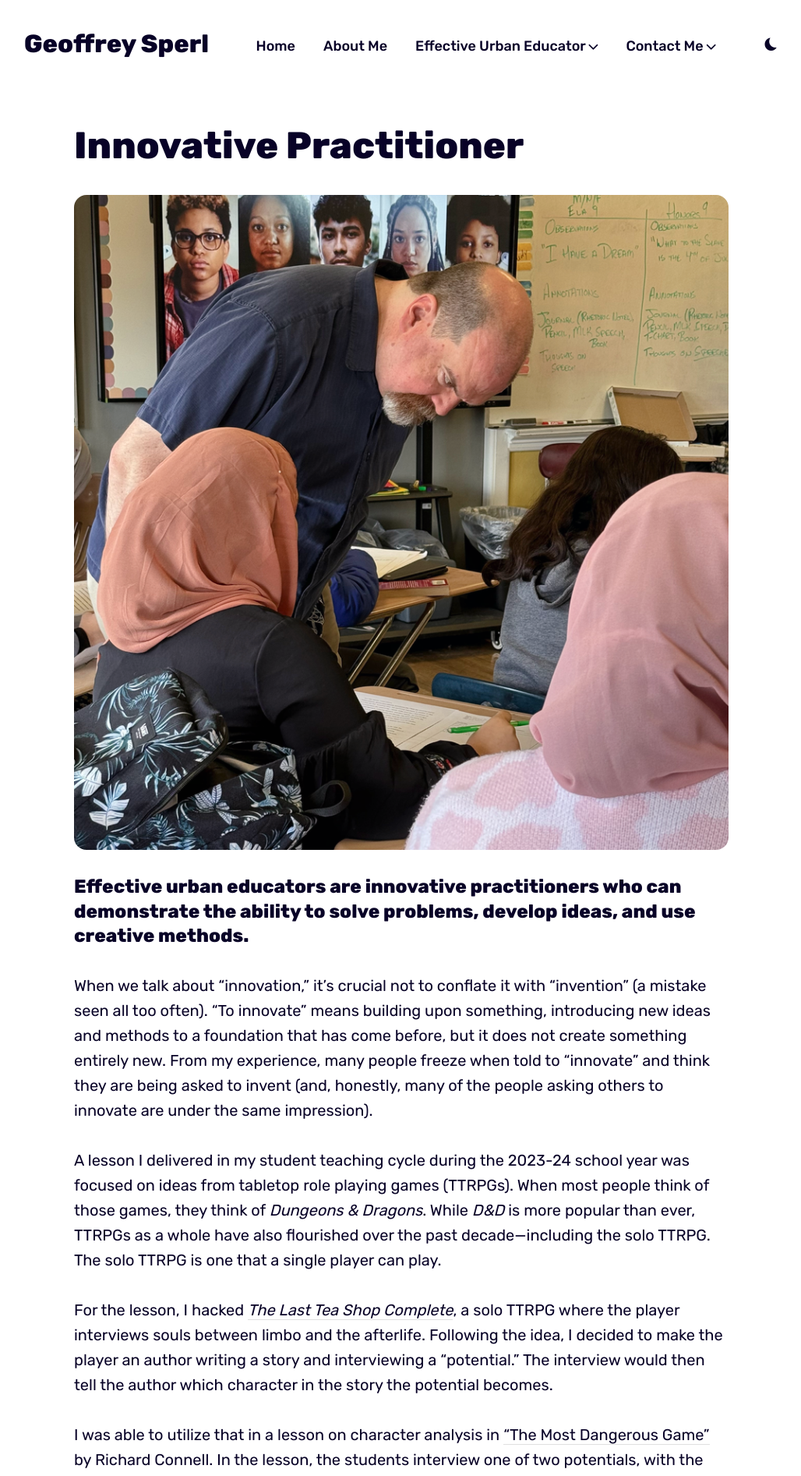
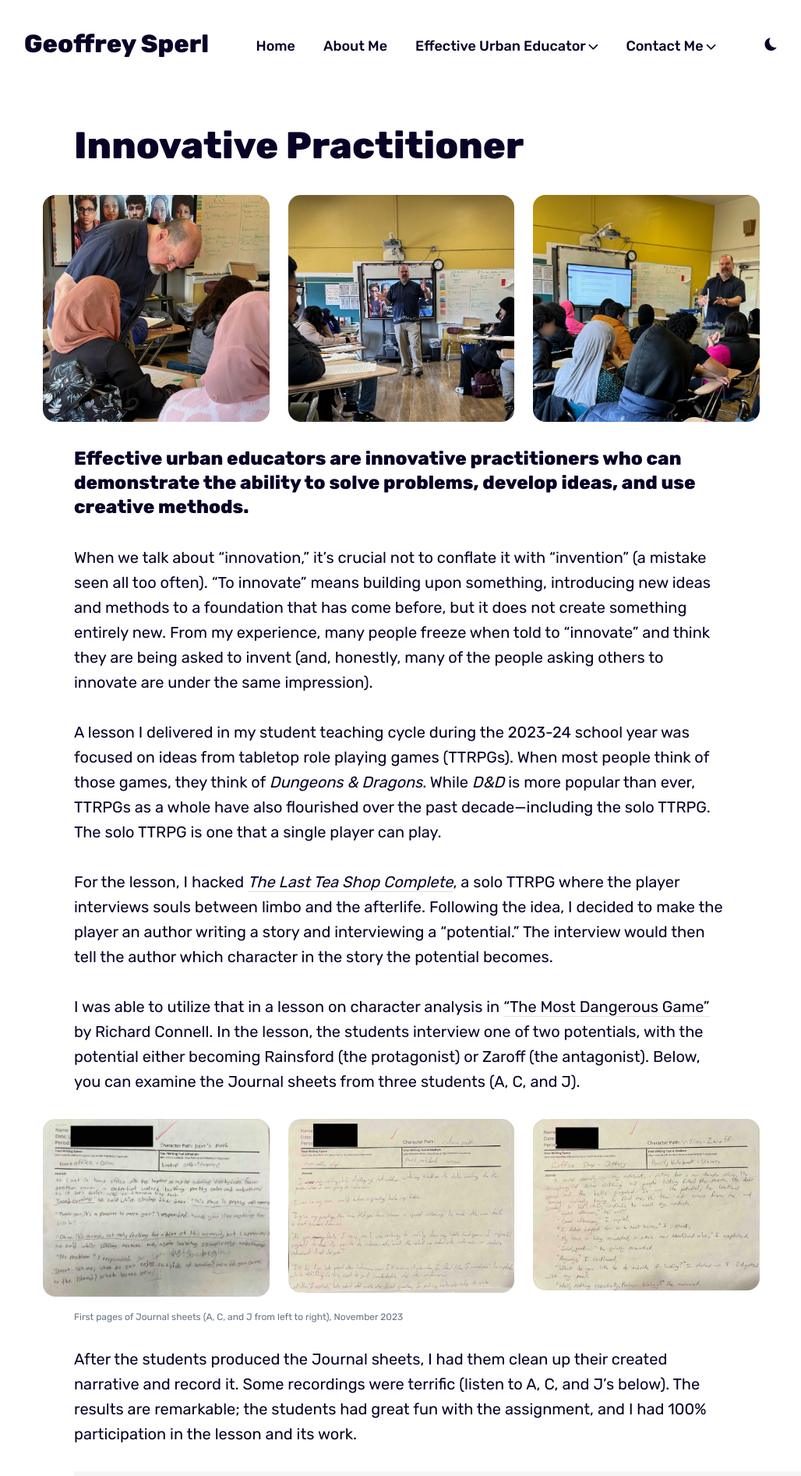
Before and after one commit to geoffreysperl/teaching, a Jekyll site: the page built from _pages/innovative.md, in a window 1280 px wide. Shown: the top 1893 px of the page at 78% size, without its empty margins (125-1153 px from the left). Built offline with Jekyll 4.4.1, drawn with Linux system fonts in a browser that asks for light colours.

Commit message:
Saved innovative page

```diff
--- a/_pages/innovative.md
+++ b/_pages/innovative.md
@@ -6,7 +6,13 @@ permalink: /innovative/
 # image: ''
 # image_caption: ''
 ---
-![Looking at a student's assignment with her]({{site.baseurl}}/images/looking.png)
+<div class="gallery-box">
+  <div class="gallery">
+    <img src="/images/looking.png" loading="lazy">
+    <img src="/images/centered.png" loading="lazy">
+    <img src="/images/addressing.png" loading="lazy">
+  </div>
+</div>
 
 ### Effective urban educators are innovative practitioners who can demonstrate the ability to solve problems, develop ideas, and use creative methods.
 
@@ -29,7 +35,7 @@ I was able to utilize that in a lesson on character analysis in ["The Most Dange
 
 After the students produced the Journal sheets, I had them clean up their created narrative and record it. Some recordings were terrific (listen to A, C, and J's below). The results are remarkable; the students had great fun with the assignment, and I had 100% participation in the lesson and its work.
 
-<div style="overflow-x:auto;">
+<div style="overflow-x:visible;">
 <table>
   <thead>
     <tr>
```
